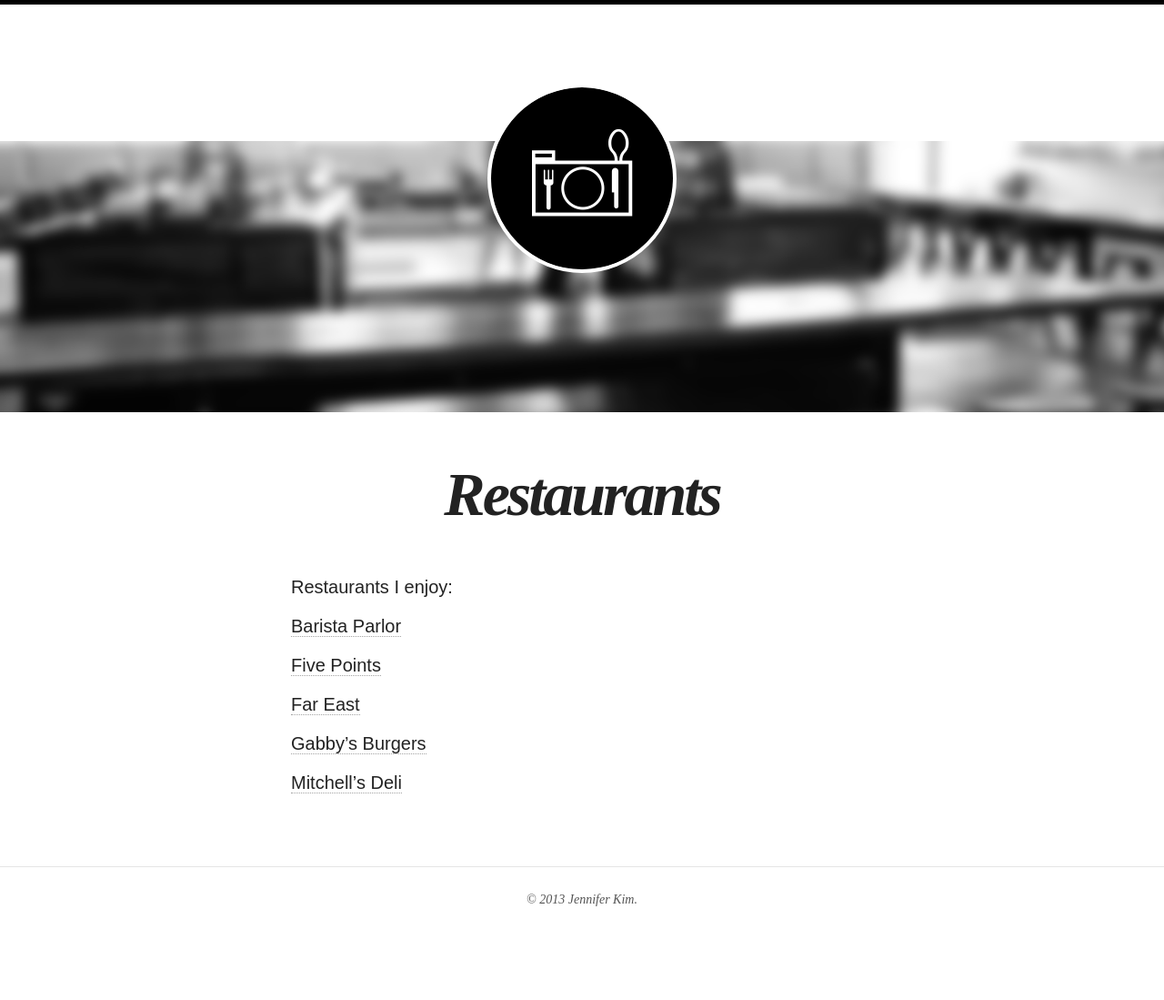
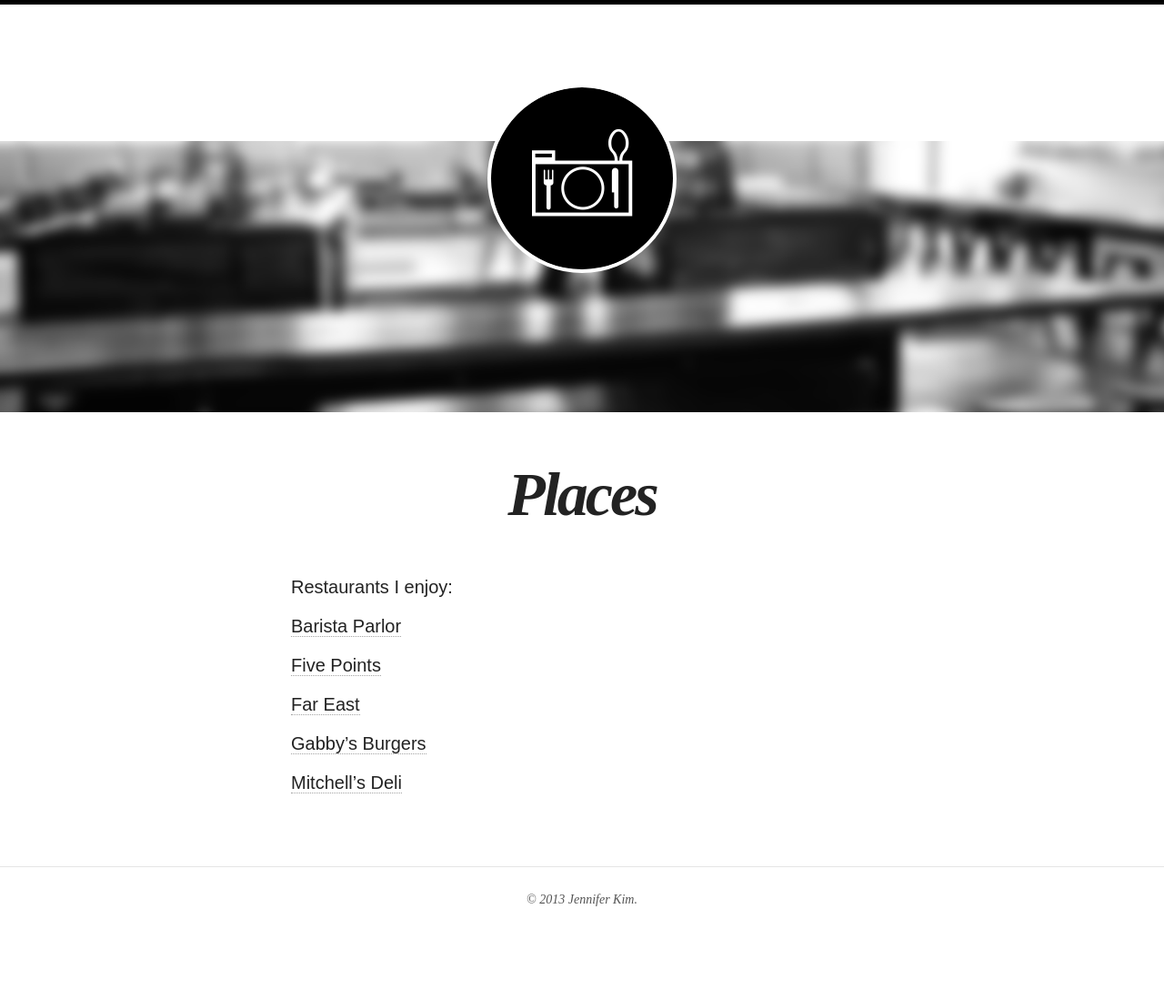
Before and after one commit to ahungryhipster/ahungryhipster.github.io, a Jekyll site: the page built from places.md, in a window 1280 px wide. Shown: the whole page at 91% size. Built offline with Jekyll 4.4.1, drawn with Linux system fonts in a browser that asks for light colours; nearby versions of some CDN libraries.

Commit message:
changed restaurants to places

```diff
--- a/_config.yml
+++ b/_config.yml
@@ -33,8 +33,8 @@
 links:
   - title: Home
     url: /
-  - title: Restaurants
-    url: /restaurants
+  - title: Places
+    url: /places
   - title: About
     url: /about
   - title: Articles
--- a/restaurants.md
+++ b/places.md
@@ -1,8 +1,8 @@
 ---
 layout: page
-permalink: /restaurants/index.html
-title: Restaurants
-tags: [Jennifer, Kim, hipster, hungry, nashville, restaurant, what, to, eat]
+permalink: /places/index.html
+title: Places
+tags: [Jennifer, Kim, hipster, hungry, nashville, restaurant, what, to, eat, do]
 modified: 2013-09-13
 image: barista.jpg
 ---
```
